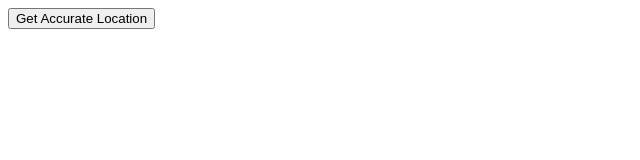
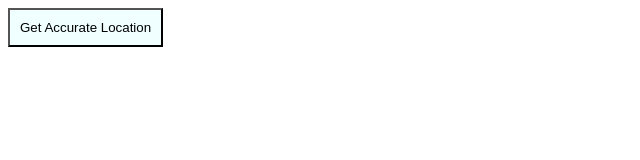
Before and after one commit to fardin-developer/test2, a plain HTML site: page index.html in a window 1280 px wide. Shown: the whole page, without its empty margins (0-640 px from the left). Drawn offline with Linux system fonts and the light colour scheme.

Commit message:
3rd commit

```diff
--- a/index.html
+++ b/index.html
@@ -4,6 +4,17 @@
   <meta charset="UTF-8">
   <meta name="viewport" content="width=device-width, initial-scale=1.0">
   <title>Get More Accurate Location</title>
+  <style>
+    body{
+        width: 100vw;
+        height: 100vh;
+    }
+    button{
+        margin: auto;
+        padding: 10px;
+        background-color: azure;
+    }
+  </style>
 </head>
 <body>
 
@@ -14,8 +25,8 @@ function getAccurateLocation() {
   if (navigator.geolocation) {
     const options = {
       enableHighAccuracy: true,
-      timeout: 5000,  // Maximum time (in milliseconds) to wait for location data
-      maximumAge: 0   // Maximum age (in milliseconds) of the cached location data
+      timeout: 5000,
+      maximumAge: 0
     };
 
     navigator.geolocation.getCurrentPosition(
```
